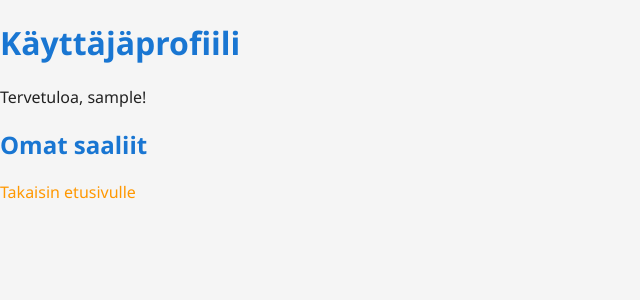
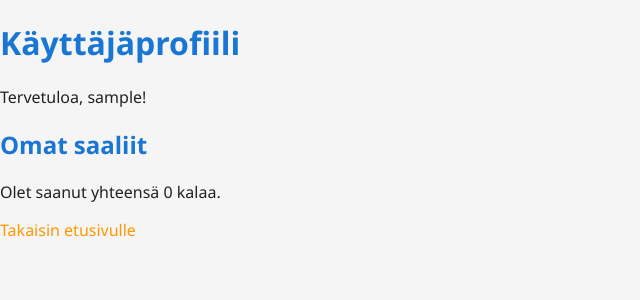
Before and after one commit to ilkkaluu/Fisupassi, a Flask app: page /user in a window 1280 px wide. Shown: the top 300 px of the page, without its empty margins (0-640 px from the left). Run offline with Flask 3, Linux system fonts and the light colour scheme; the visitor is signed in with stand-in values (Sample User, id 1); data that the repository does not hold is empty.

Commit message:
Added functionality to the user to see the amount of fish they've caught.

```diff
--- a/templates/user.html
+++ b/templates/user.html
@@ -15,6 +15,8 @@
     <h1>Käyttäjäprofiili</h1>
     <p>Tervetuloa, {{ username }}!</p>
     <h2>Omat saaliit</h2>
+        <p>Olet saanut yhteensä {{ fish_list|length }} kalaa.</p>
+
     <ul>
         {% for fish in fish_list %}
             <li>
```
